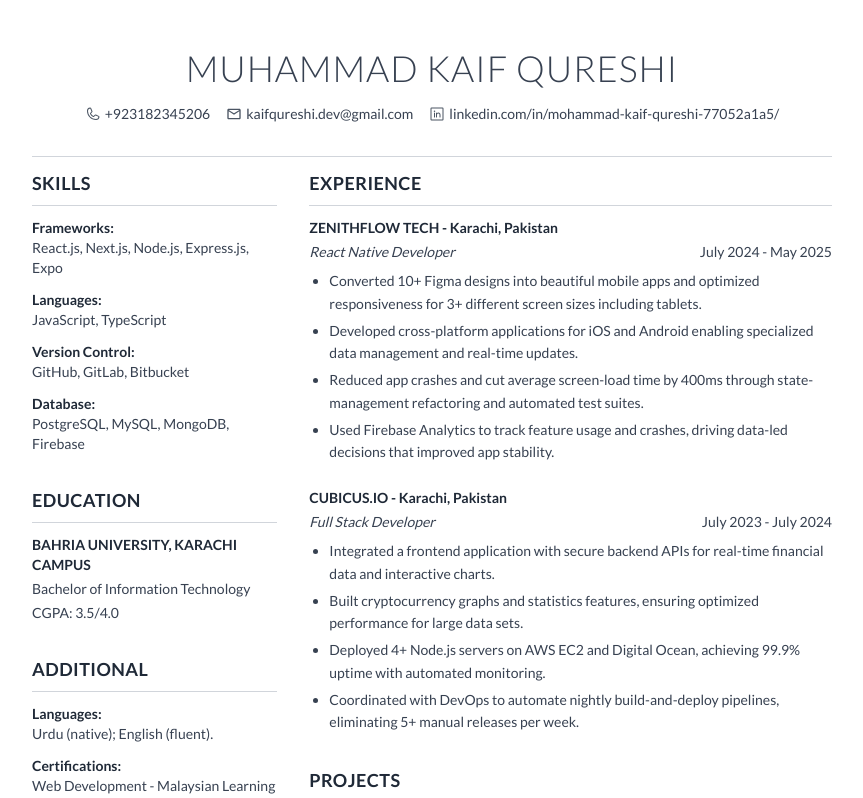
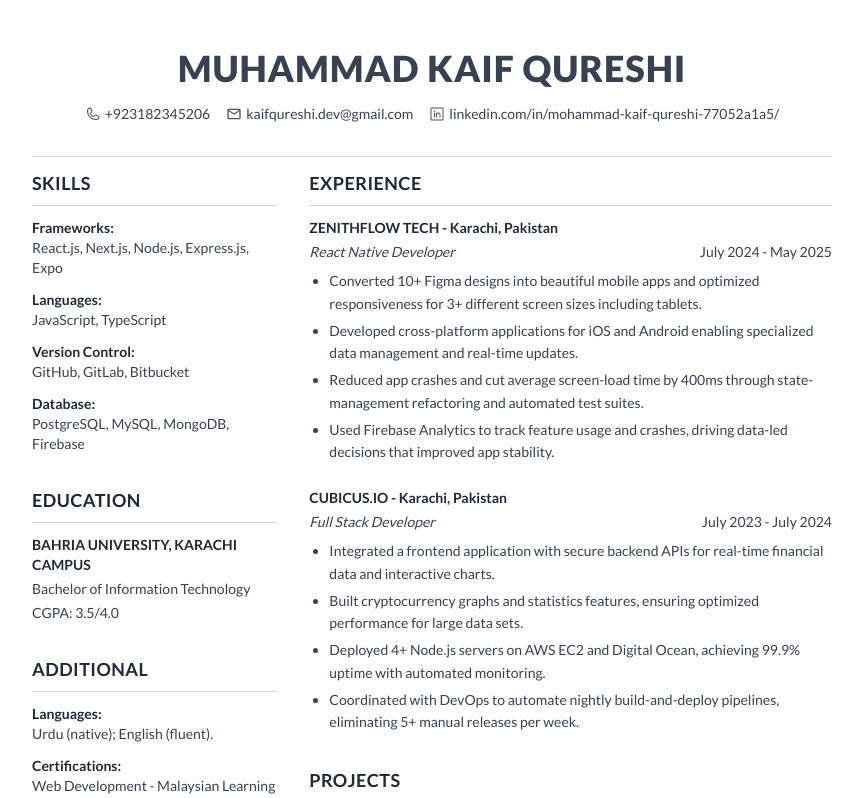
Before and after one commit to qureshikaif/my-resume, a Next.js app: page / in a window 1280 px wide. Shown: the top 798 px of the page, without its empty margins (208-1071 px from the left). Built offline with nearby package versions, Linux system fonts and the light colour scheme.

Commit message:
chore: name in bold

```diff
--- a/app/page.tsx
+++ b/app/page.tsx
@@ -162,7 +162,7 @@
       <section className="bg-white p-12 min-h-screen max-w-4xl w-full print:w-full print:m-0">
         {/* Header */}
         <div className="text-center mb-8">
-          <h1 className="text-4xl font-light text-gray-700 tracking-wide mb-4">
+          <h1 className="text-4xl font-black text-gray-700 tracking-wide mb-4">
             MUHAMMAD KAIF QURESHI
           </h1>
 
```
